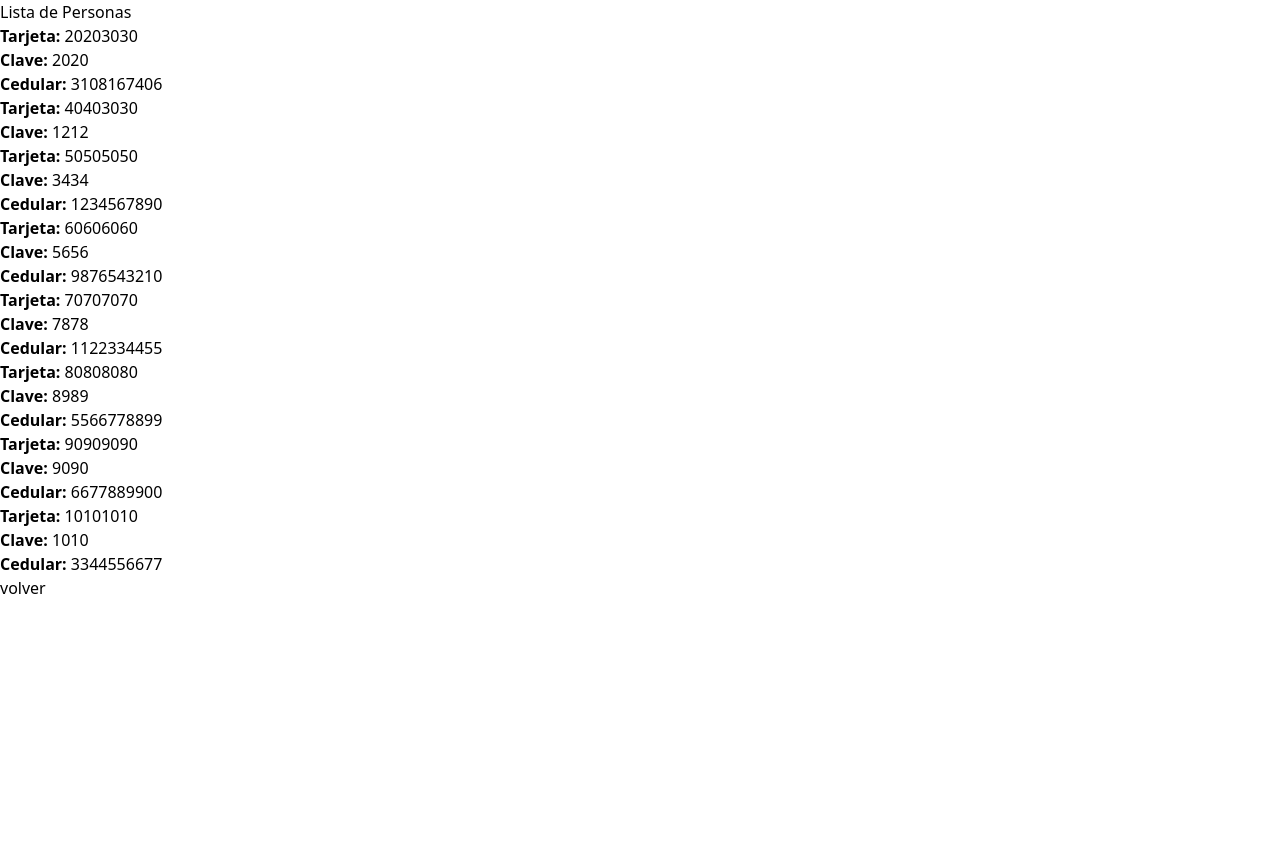
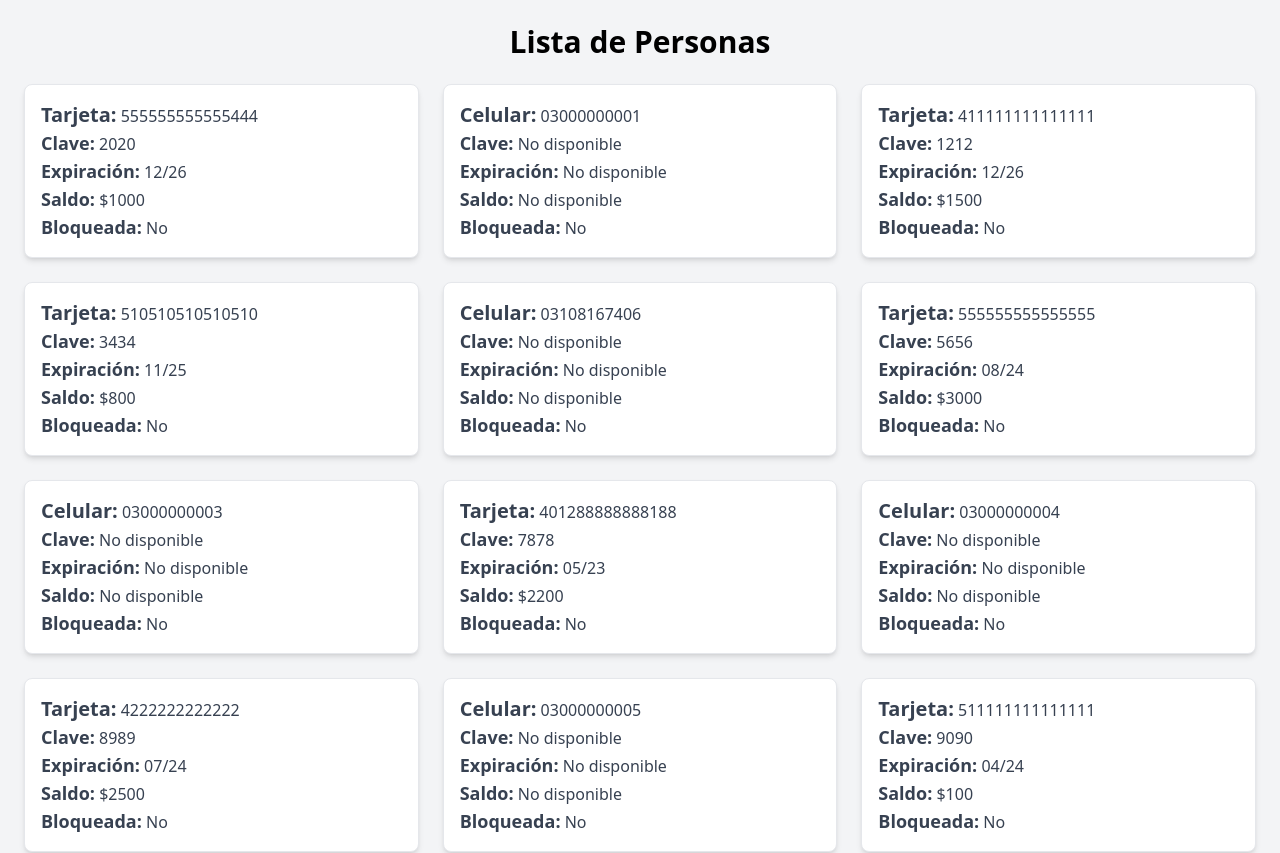
Before and after one commit to chandro-dev/cajero, a React (Vite) app: page /cajero/Personas in a window 1280 px wide. Shown: the top 853 px of the page. Before the commit the page ends 800 px from the top, so only its background shows below. Built offline with nearby package versions, Linux system fonts and the light colour scheme.

Commit message:
añadiendo diseño y nuevo json

```diff
--- a/src/App.jsx
+++ b/src/App.jsx
@@ -7,9 +7,9 @@ function App() {
   return (
     <Router>
       <Routes>
+        <Route path="/" element={<Login />}></Route>
         <Route path="/cajero" element={<Login />}></Route>
         <Route path="/cajero/Retiros" element={<CountdownTimer />} />
-
         <Route path="/cajero/Personas" element={<ListaPersonas />}></Route>
         <Route path="/cajero/Validacion/:Tipo" element={<Validacion />}></Route>
       </Routes>
--- a/src/componentes/Login.jsx
+++ b/src/componentes/Login.jsx
@@ -3,26 +3,40 @@ import { useNavigate } from "react-router-dom";
 const TipoEntrada = () => {
     const navigate = new useNavigate();
     const nequi = () => {
-        navigate("Validacion/Nequi");
+        navigate("/cajero/Validacion/Nequi");
     }
-    const Tarjeta = () => {
-        navigate("Validacion/Tarjeta");
+    const tarjeta = () => {
+        navigate("/cajero/Validacion/Tarjeta");
     }
-    return <>
-        <div className="flex justify-center flex-col items-center min-h-screen bg-gray-100 p-4">
-            <div className="border p-4 rounded-lg">
-                <div className="grid gap-3">
-                    <h1>Bienvenido al Cajero falso</h1>
-
-                    <img src="https://revistaseguridad360.com/wp-content/uploads/2022/03/cajero.jpg"></img>
-                    <h3>Opciones dentro del cajero</h3>
-                    <button className="bg-gray-300 hover:bg-gray-400 text-gray-800 font-bold py-2 px-4 rounded-l" onClick={nequi}>Retirar Nequi</button>
-                    <button className="bg-gray-300 hover:bg-gray-400 text-gray-800 font-bold py-2 px-4 rounded-l" onClick={Tarjeta}>Retirar Tarjeta</button>
+    return (
+        <div className="flex justify-center flex-col items-center min-h-screen bg-gradient-to-b from-blue-500 to-blue-700 p-4">
+            <div className="bg-gray-200 shadow-lg p-6 rounded-lg w-full max-w-lg">
+                <div className="text-center">
+                    <h1 className="text-3xl font-bold mb-4 text-gray-800">Bienvenido al Cajero</h1>
+                    <img
+                        src="https://revistaseguridad360.com/wp-content/uploads/2022/03/cajero.jpg"
+                        alt="Cajero Automático"
+                        className="w-full h-64 object-cover mb-4 rounded-lg shadow-md"
+                    />
+                    <h3 className="text-xl font-semibold text-gray-700 mb-4">Seleccione una opción</h3>
+                </div>
+                <div className="grid grid-cols-1 gap-4">
+                    <button
+                        className="bg-green-500 hover:bg-green-600 text-white font-bold py-3 px-6 rounded-lg shadow-md transition duration-300"
+                        onClick={nequi}
+                    >
+                        Retirar con Nequi
+                    </button>
+                    <button
+                        className="bg-blue-500 hover:bg-blue-600 text-white font-bold py-3 px-6 rounded-lg shadow-md transition duration-300"
+                        onClick={tarjeta}
+                    >
+                        Retirar con Tarjeta
+                    </button>
                 </div>
             </div>
-
         </div>
-    </>
+    );
 }
 
 
--- a/src/componentes/Validacion.jsx
+++ b/src/componentes/Validacion.jsx
@@ -65,7 +65,7 @@ const Nequi = ({ identificador, setIdentificador, clave, setClave }) => {
         }
     }
     const validarCodigo = () => {
-        console.log(clave,codigo.code);
+        console.log(clave, codigo.code);
         if (clave == codigo.code) {
             navigate("/Cajero/Retiros");
         } else {
@@ -75,36 +75,55 @@ const Nequi = ({ identificador, setIdentificador, clave, setClave }) => {
     const [cambiar, setCambiar] = useState(0);
 
     return (
-        <div>
+        <div className="flex justify-center items-center min-h-screen bg-gray-100 p-4">
+            <div className="bg-white shadow-lg p-6 rounded-lg w-full max-w-md">
                 {cambiar === 0 ? (
-                <div>
-                    <h3>Ingresar Número de teléfono</h3>
+                    <div className="text-center">
+                        <h3 className="text-xl font-semibold mb-4 text-gray-700">Ingresar Número de Teléfono</h3>
                         <input
                             value={identificador}
                             onChange={(e) => setIdentificador(e.target.value)}
-                        type='number'
-                        className='border border-xl'
+                            type="number"
+                            placeholder="Número de teléfono"
+                            className="w-full border border-gray-300 p-3 rounded-lg mb-4 focus:outline-none focus:ring-2 focus:ring-blue-500"
                         />
-                    <button onClick={validarNumero}>Siguiente</button>
+                        <button
+                            onClick={validarNumero}
+                            className="bg-blue-500 hover:bg-blue-600 text-white font-bold py-2 px-4 rounded-lg w-full transition duration-300"
+                        >
+                            Siguiente
+                        </button>
                     </div>
                 ) : cambiar === 1 ? (
-                <div>
-                    <h3>Su código es: {codigo.code}</h3>
-                    <p>Por favor ingrese el código para continuar.</p>
-                    <button onClick={() => setCambiar(2)}>Ingresar Código</button>
+                    <div className="text-center">
+                        <h3 className="text-xl font-semibold mb-4 text-gray-700">Su código es: {codigo.code}</h3>
+                        <p className="text-gray-600 mb-4">Por favor ingrese el código para continuar.</p>
+                        <button
+                            onClick={() => setCambiar(2)}
+                            className="bg-green-500 hover:bg-green-600 text-white font-bold py-2 px-4 rounded-lg w-full transition duration-300"
+                        >
+                            Ingresar Código
+                        </button>
                     </div>
                 ) : (
-                <div>
-                    <h3>Ingresar Código</h3>
+                    <div className="text-center">
+                        <h3 className="text-xl font-semibold mb-4 text-gray-700">Ingresar Código</h3>
                         <input
                             value={clave}
                             onChange={(e) => setClave(e.target.value)}
-                        type='text'
-                        className='border border-xl'
+                            type="text"
+                            placeholder="Código"
+                            className="w-full border border-gray-300 p-3 rounded-lg mb-4 focus:outline-none focus:ring-2 focus:ring-blue-500"
                         />
-                    <button onClick={validarCodigo}>Validar</button>
+                        <button
+                            onClick={validarCodigo}
+                            className="bg-blue-500 hover:bg-blue-600 text-white font-bold py-2 px-4 rounded-lg w-full transition duration-300"
+                        >
+                            Validar
+                        </button>
                     </div>
                 )}
+            </div>
         </div>
     );
 }
@@ -119,31 +138,44 @@ const Tarjeta = ({ identificador, setIdentificador, clave, setClave }) => {
         validaciones.validacionTarjeta(identificador, clave) ? navigate("/cajero/Retiros") : navigate("/");
     }
     return (
-        <div>
+        <div className="flex justify-center items-center min-h-screen bg-gray-100 p-4">
+            <div className="bg-white shadow-lg p-6 rounded-lg w-full max-w-md">
                 {!cambiar ? (
-                <div>
-                    <h3>Ingresar Tarjeta</h3>
+                    <div className="text-center">
+                        <h3 className="text-xl font-semibold mb-4 text-gray-700">Ingresar Tarjeta</h3>
                         <input
                             value={identificador}
                             onChange={(e) => setIdentificador(e.target.value)}
-                        type='number'
-                        className='border border-xl'
+                            type="number"
+                            placeholder="Número de tarjeta"
+                            className="w-full border border-gray-300 p-3 rounded-lg mb-4 focus:outline-none focus:ring-2 focus:ring-blue-500"
                         />
-                    <button onClick={() => setCambiar(true)}>Siguiente</button>
+                        <button
+                            onClick={() => setCambiar(true)}
+                            className="bg-blue-500 hover:bg-blue-600 text-white font-bold py-2 px-4 rounded-lg w-full transition duration-300"
+                        >
+                            Siguiente
+                        </button>
                     </div>
                 ) : (
-                <div>
-                    <h3>Ingresar clave</h3>
-                    <button onClick={() => validar()}>ConfirmarClave</button>
-
+                    <div className="text-center">
+                        <h3 className="text-xl font-semibold mb-4 text-gray-700">Ingresar Clave</h3>
                         <input
                             value={clave}
                             onChange={(e) => setClave(e.target.value)}
-                        type='password'
-                        className='border border-xl'
+                            type="password"
+                            placeholder="Clave"
+                            className="w-full border border-gray-300 p-3 rounded-lg mb-4 focus:outline-none focus:ring-2 focus:ring-blue-500"
                         />
+                        <button
+                            onClick={() => validar()}
+                            className="bg-green-500 hover:bg-green-600 text-white font-bold py-2 px-4 rounded-lg w-full transition duration-300"
+                        >
+                            Confirmar Clave
+                        </button>
                     </div>
                 )}
+            </div>
         </div>
     );
 
--- a/src/componentes/listaPersonas.jsx
+++ b/src/componentes/listaPersonas.jsx
@@ -8,35 +8,54 @@ const ListaPersonas = () => {
     const [personas, setPersonas] = useState([]);
 
     useEffect(() => {
-        // Simula la carga de datos del JSON
         setPersonas(data.Personas);
     }, []);
     const handleBack = () => {
-        navigate(-1); // Regresa a la página anterior
+        navigate("/cajero");
       };
 
     return (
-        <div>
-            <h1>Lista de Personas</h1>
-            <ul>
+        <div className="min-h-screen bg-gray-100 p-6">
+        <h1 className="text-3xl font-bold mb-6 text-center">Lista de Personas</h1>
+        <ul className="grid grid-cols-1 md:grid-cols-2 lg:grid-cols-3 gap-6">
             {personas.map((persona, index) => (
-                    <li key={index}>
+                <li key={index} className="bg-white shadow-md rounded-lg p-4 border">
                     {persona.tarjeta ? (
-                            <div>
-                                <strong>Tarjeta:</strong> {persona.tarjeta}
+                        <div className="text-gray-700">
+                            <strong className="text-xl">Tarjeta:</strong> {persona.tarjeta}
                             <br />
-                                <strong>Clave:</strong> {persona.clave || 'No disponible'}
+                            <strong className="text-lg">Clave:</strong> {persona.clave.clave || 'No disponible'}
+                            <br />
+                            <strong className="text-lg">Expiración:</strong> {persona.clave.expiracion || 'No disponible'}
+                            <br />
+                            <strong className="text-lg">Saldo:</strong> {persona.clave.saldo ? `$${persona.clave.saldo}` : 'No disponible'}
+                            <br />
+                            <strong className="text-lg">Bloqueada:</strong> {persona.clave.bloqueada ? 'Sí' : 'No'}
                         </div>
                     ) : (
-                            <div>
-                                <strong>Cedular:</strong> {persona.cedular || 'No disponible'}
+                        <div className="text-gray-700">
+                            <strong className="text-xl">Celular:</strong> {persona.cedular || 'No disponible'}
+                            <br />
+                            <strong className="text-lg">Clave:</strong> {persona.clave.clave || 'No disponible'}
+                            <br />
+                            <strong className="text-lg">Expiración:</strong> {persona.clave.expiracion || 'No disponible'}
+                            <br />
+                            <strong className="text-lg">Saldo:</strong> {persona.clave.saldo ? `$${persona.clave.saldo}` : 'No disponible'}
+                            <br />
+                            <strong className="text-lg">Bloqueada:</strong> {persona.clave.bloqueada ? 'Sí' : 'No'}
                         </div>
                     )}
                 </li>
             ))}
         </ul>
-            <button onClick={handleBack}>volver</button>
-
+        <div className="mt-6 text-center">
+            <button
+                onClick={handleBack}
+                className="bg-blue-500 hover:bg-blue-600 text-white font-bold py-2 px-4 rounded-lg"
+            >
+                Volver
+            </button>
+        </div>
     </div>
     );
 };
--- a/src/personas.json
+++ b/src/personas.json
@@ -1,84 +1,138 @@
 {
     "Personas": [
         {
-            "tarjeta": "20203030",
-            "clave": "2020"
-        },
-        {
-            "cedular": "3108167406",
-            "codigo": {
-                "clave": "",
-                "expiracion": ""
+            "tarjeta": "555555555555444",
+            "clave": {
+                "clave": "2020",
+                "expiracion": "12/26",
+                "saldo": 1000,
+                "bloqueada": false
             }
         },
         {
-            "tarjeta": "40403030",
-            "clave": "1212"
-        },
-        {
-            "tarjeta": "50505050",
-            "clave": "3434"
-        },
-        {
-            "cedular": "1234567890",
-            "codigo": {
+            "cedular": "03000000001",
+            "clave": {
                 "clave": "",
-                "expiracion": ""
+                "expiracion": "",
+                "saldo": 0,
+                "bloqueada": false
             }
         },
         {
-            "tarjeta": "60606060",
-            "clave": "5656"
-        },
-        {
-            "cedular": "9876543210",
-            "codigo": {
-                "clave": "",
-                "expiracion": ""
+            "tarjeta": "411111111111111",
+            "clave": {
+                "clave": "1212",
+                "expiracion": "12/26",
+                "saldo": 1500,
+                "bloqueada": false
             }
         },
         {
-            "tarjeta": "70707070",
-            "clave": "7878"
-        },
-        {
-            "cedular": "1122334455",
-            "codigo": {
-                "clave": "",
-                "expiracion": ""
+            "tarjeta": "510510510510510",
+            "clave": {
+                "clave": "3434",
+                "expiracion": "11/25",
+                "saldo": 800,
+                "bloqueada": false
             }
         },
         {
-            "tarjeta": "80808080",
-            "clave": "8989"
-        },
-        {
-            "cedular": "5566778899",
-            "codigo": {
+            "cedular": "03108167406",
+            "clave": {
                 "clave": "",
-                "expiracion": ""
+                "expiracion": "",
+                "saldo": 0,
+                "bloqueada": false
             }
         },
         {
-            "tarjeta": "90909090",
-            "clave": "9090"
-        },
-        {
-            "cedular": "6677889900",
-            "codigo": {
-                "clave": "",
-                "expiracion": ""
+            "tarjeta": "555555555555555",
+            "clave": {
+                "clave": "5656",
+                "expiracion": "08/24",
+                "saldo": 3000,
+                "bloqueada": false
             }
         },
         {
-            "tarjeta": "10101010",
-            "clave": "1010"
+            "cedular": "03000000003",
+            "clave": {
+                "clave": "",
+                "expiracion": "",
+                "saldo": 0,
+                "bloqueada": false
+            }
         },
         {
-            "cedular": "3344556677",
-            "codigo": {
+            "tarjeta": "401288888888188",
+            "clave": {
+                "clave": "7878",
+                "expiracion": "05/23",
+                "saldo": 2200,
+                "bloqueada": false
+            }
+        },
+        {
+            "cedular": "03000000004",
+            "clave": {
                 "clave": "",
-                "expiracion": ""
+                "expiracion": "",
+                "saldo": 0,
+                "bloqueada": false
+            }
+        },
+        {
+            "tarjeta": "4222222222222",
+            "clave": {
+                "clave": "8989",
+                "expiracion": "07/24",
+                "saldo": 2500,
+                "bloqueada": false
+            }
+        },
+        {
+            "cedular": "03000000005",
+            "clave": {
+                "clave": "",
+                "expiracion": "",
+                "saldo": 0,
+                "bloqueada": false
+            }
+        },
+        {
+            "tarjeta": "511111111111111",
+            "clave": {
+                "clave": "9090",
+                "expiracion": "04/24",
+                "saldo": 100,
+                "bloqueada": false
+            }
+        },
+        {
+            "cedular": "03000000006",
+            "clave": {
+                "clave": "",
+                "expiracion": "",
+                "saldo": 0,
+                "bloqueada": false
+            }
+        },
+        {
+            "tarjeta": "411111111111112",
+            "clave": {
+                "clave": "1010",
+                "expiracion": "09/23",
+                "saldo": 5000,
+                "bloqueada": false
+            }
+        },
+        {
+            "cedular": "03000000007",
+            "clave": {
+                "clave": "",
+                "expiracion": "",
+                "saldo": 0,
+                "bloqueada": false
             }
         }
     ]
```
Also changed, not shown: src/servicios/validaciones.js (+5 -7 lines). Lines whose indentation alone changed are shown as unchanged.
